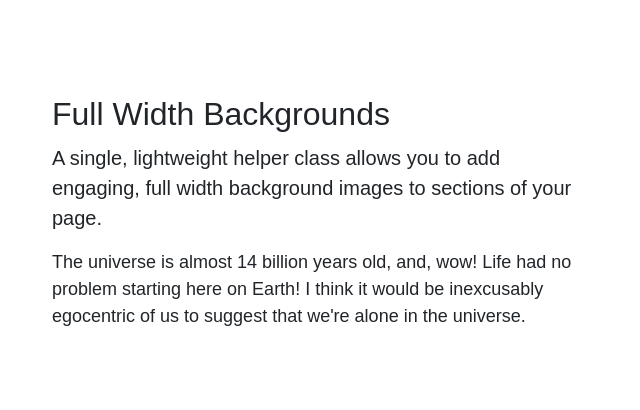
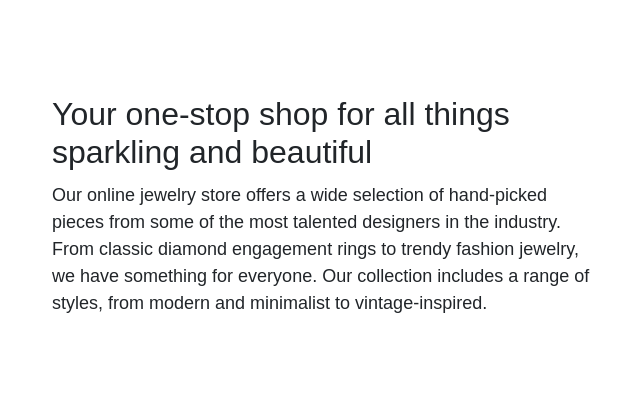
Before and after one commit to marosan28/old-town-jewels, a Django app: page /index/ in a window 1280 px wide. Shown: the part 571-981 px from the top of the page, without its empty margins (318-958 px from the left). Run offline with Django 3.2, Linux system fonts and the light colour scheme; parts of the project's set-up code (start-up, migrations or seed data) failed here and were passed over; some libraries are stand-ins or nearby versions; some web fonts are replaced.

Commit message:
change styling of images on landing page

```diff
--- a/shop/templates/shop/index.html
+++ b/shop/templates/shop/index.html
@@ -11,25 +11,30 @@
     <div class="container my-5">
         <div class="row justify-content-center">
             <div class="col-lg-6">
-                <h2>Full Width Backgrounds</h2>
-                <p class="lead">A single, lightweight helper class allows you to add engaging, full width background images to sections of your page.</p>
-                <p class="mb-0">The universe is almost 14 billion years old, and, wow! Life had no problem starting here on Earth! I think it would be inexcusably egocentric of us to suggest that we're alone in the universe.</p>
+                <h2>Your one-stop shop for all things sparkling and beautiful</h2>
+                <p class="mb-0">
+                    Our online jewelry store offers a wide selection of
+                    hand-picked pieces from some of the most talented designers in the industry.
+                    From classic diamond engagement rings to trendy fashion jewelry,
+                    we have something for everyone. Our collection includes a range of styles,
+                    from modern and minimalist to vintage-inspired.</p>
             </div>
         </div>
     </div>
 </section>
-
+<div class="second-img">
 <div class="py-5 bg-image-full" style="background-image: url('https://res.cloudinary.com/dd9o1h7oh/image/upload/v1674413928/edgar-soto-gb0BZGae1Nk-unsplash_pitob7.jpg')">
     <div style="height: 20rem"></div>
-</div>
+</div></div>
 <!-- Content section-->
 <section class="py-5">
     <div class="container my-5">
         <div class="row justify-content-center">
             <div class="col-lg-6">
-                <h2>Engaging Background Images</h2>
-                <p class="lead">The background images used in this template are sourced from Unsplash and are open source and free to use.</p>
-                <p class="mb-0">I can't tell you how many people say they were turned off from science because of a science teacher that completely sucked out all the inspiration and enthusiasm they had for the course.</p>
+                <h2>Where pride and quality meets</h2>
+                <p class="mb-0"> Our team is dedicated to helping you find the perfect piece to suit your style and budget.
+                    We are constantly updating our collection with new designs, so be sure to check back often.
+                    Whether you're shopping for yourself or looking for the perfect gift, we have something for every occasion.</p>
             </div>
         </div>
     </div>
--- a/static/css/stylesheet.css
+++ b/static/css/stylesheet.css
@@ -325,6 +325,9 @@ footer.bg-dark {
     bottom: 0;
     width: 100%;
   }
+.second-img {
+    padding: 0 100px;
+}
 /* Media queries for small screen sizes */
 
 @media only screen and (max-width: 700px) {
```
Also changed, not shown: db.sqlite3.
